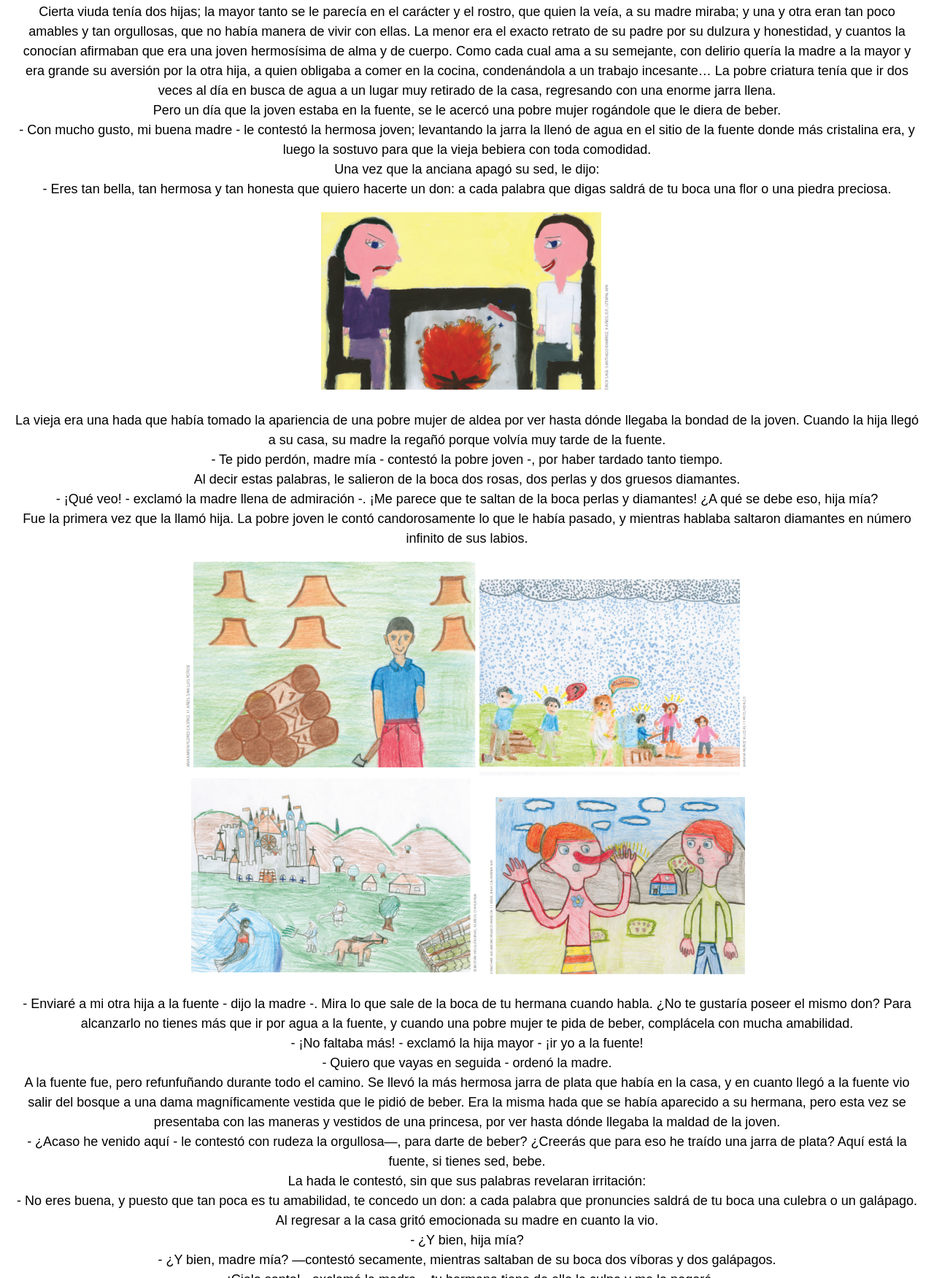
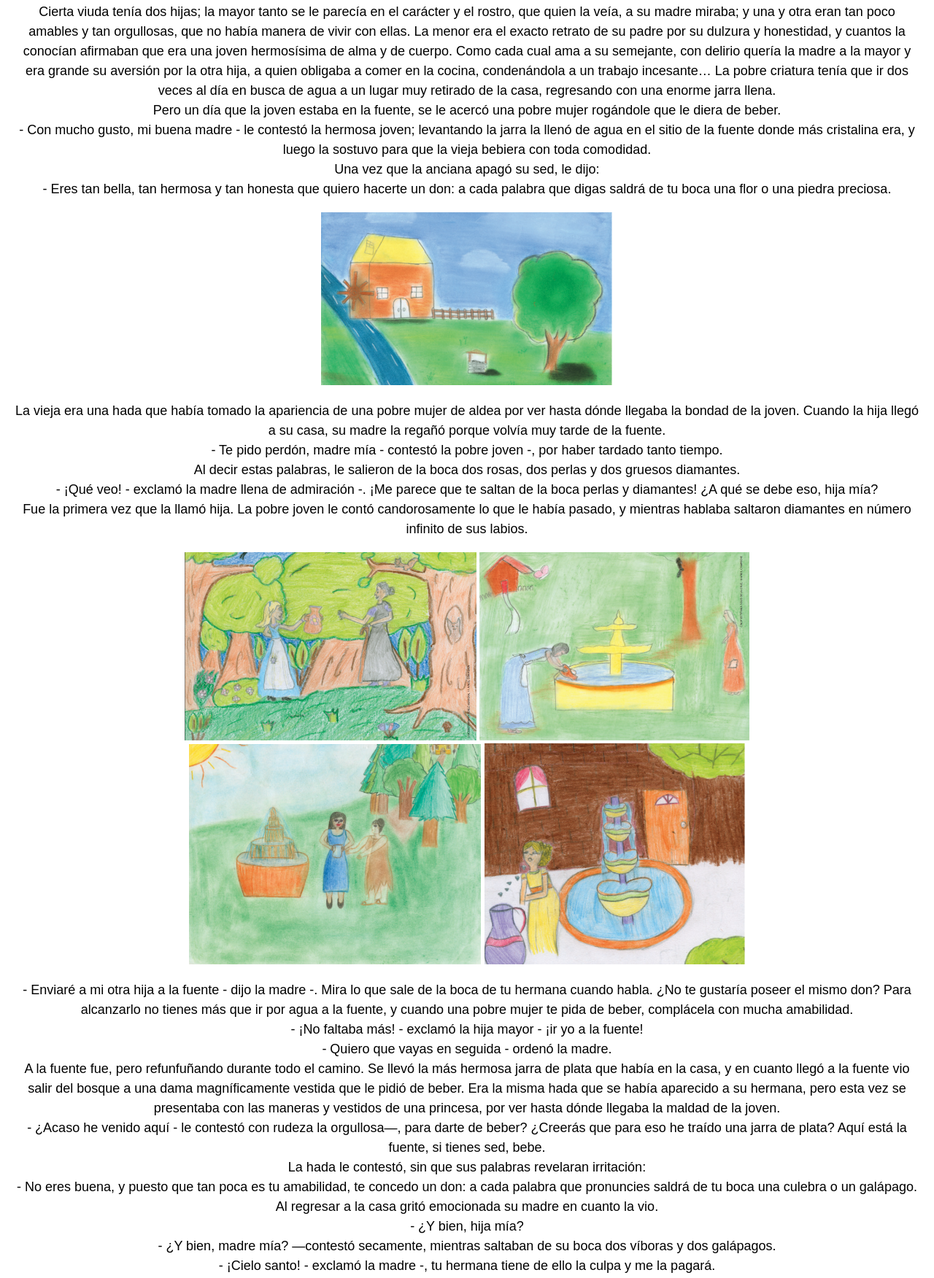
Before and after one commit to Diegorg-14/Cuentos.github.io, a plain HTML site: page Cuento1.html in a window 1280 px wide. Shown: the part 128-1880 px from the top of the page at 73% size. Drawn offline with Linux system fonts and the light colour scheme.

Commit message:
Cuento1.html

```diff
--- a/Cuento1.html
+++ b/Cuento1.html
@@ -27,7 +27,7 @@
 				Una vez que la anciana apagó su sed, le dijo:<br>
 				- Eres tan bella, tan hermosa y tan honesta que quiero hacerte un don: a cada palabra que digas saldrá de tu boca una flor o una
 				piedra preciosa.</p>
-				<img src="Imagen1.png" style= "width: 400px; height: auto;">
+				<img src="Img1.png" style= "width: 400px; height: auto;">
 				<p>La vieja era una hada que había tomado la apariencia de una pobre mujer de aldea por ver hasta dónde llegaba la bondad de la joven.
 				Cuando la hija llegó a su casa, su madre la regañó porque volvía muy tarde de la fuente.<br>
 				- Te pido perdón, madre mía - contestó la pobre joven -, por haber tardado tanto tiempo.<br>
@@ -35,10 +35,10 @@
 				- ¡Qué veo! - exclamó la madre llena de admiración -. ¡Me parece que te saltan de la boca perlas y diamantes! ¿A qué se debe eso, hija mía?<br>
 				Fue la primera vez que la llamó hija. La pobre joven le contó candorosamente lo que le había pasado, y mientras hablaba saltaron diamantes en
 				número infinito de sus labios.</p>
-				<img src="Imagen2.png" style= "width: 400px; height: auto;">
-				<img src="Imagen3.png" style= "width: 370px; height: auto;"><br>
-				<img src="Imagen4.png" style= "width: 400px; height: auto;">
-				<img src="Imagen5.png" style= "width: 357px; height: auto;">
+				<img src="Img2.png" style= "width: 400px; height: auto;">
+				<img src="Img3.png" style= "width: 370px; height: auto;"><br>
+				<img src="Img4.png" style= "width: 400px; height: auto;">
+				<img src="Img5.png" style= "width: 357px; height: auto;">
 				<p>- Enviaré a mi otra hija a la fuente - dijo la madre -. Mira lo que sale de la boca de tu hermana cuando habla. ¿No te gustaría poseer el
 				mismo don? Para alcanzarlo no tienes más que ir por agua a la fuente, y cuando una pobre mujer te pida de beber, complácela con
 				mucha amabilidad.<br>
@@ -56,7 +56,7 @@
 				- ¿Y bien, hija mía?<br>
 				- ¿Y bien, madre mía? —contestó secamente, mientras saltaban de su boca dos víboras y dos galápagos.<br>
 				- ¡Cielo santo! - exclamó la madre -, tu hermana tiene de ello la culpa y me la pagará.</p>
-				<img src="Imagen6.png" style= "width: 400px; height: auto;">
+				<img src="Img6.png" style= "width: 400px; height: auto;">
 				<p>Dicho esto corrió detrás de la menor para golpearla, y la pobre joven escapó y se fue al bosque próximo donde se refugió. La halló el
 				hijo del rey que volvía de caza, y al verla tan hermosa le preguntó qué hacía sola en tal sitio y por qué lloraba.<br>
 				- ¡Ah, señor -sollozó-, mi madre me ha echado de casa!<br>
@@ -65,7 +65,7 @@
 				que pudiese tener otra mujer, la llevó al palacio de su padre y se casó con ella.<br>
 				En cuanto a la hermana mayor, tanto se hizo aborrecer que su madre la echó fuera; y después de haber andado mucho la desgraciada sin
 				encontrar quién quisiera recibirla, murió en un rincón del bosque. </p>
-				<img src="Imagen7.png" style= "width: 400px; height: auto;">
+				<img src="Img7.png" style= "width: 400px; height: auto;">
 
 				<h2>Moraleja</h2>
 				<p> Con diamantes y dinero mucho se obtiene en verdad, pero con dulces palabras aún se obtiene mucho más.</p>
```
